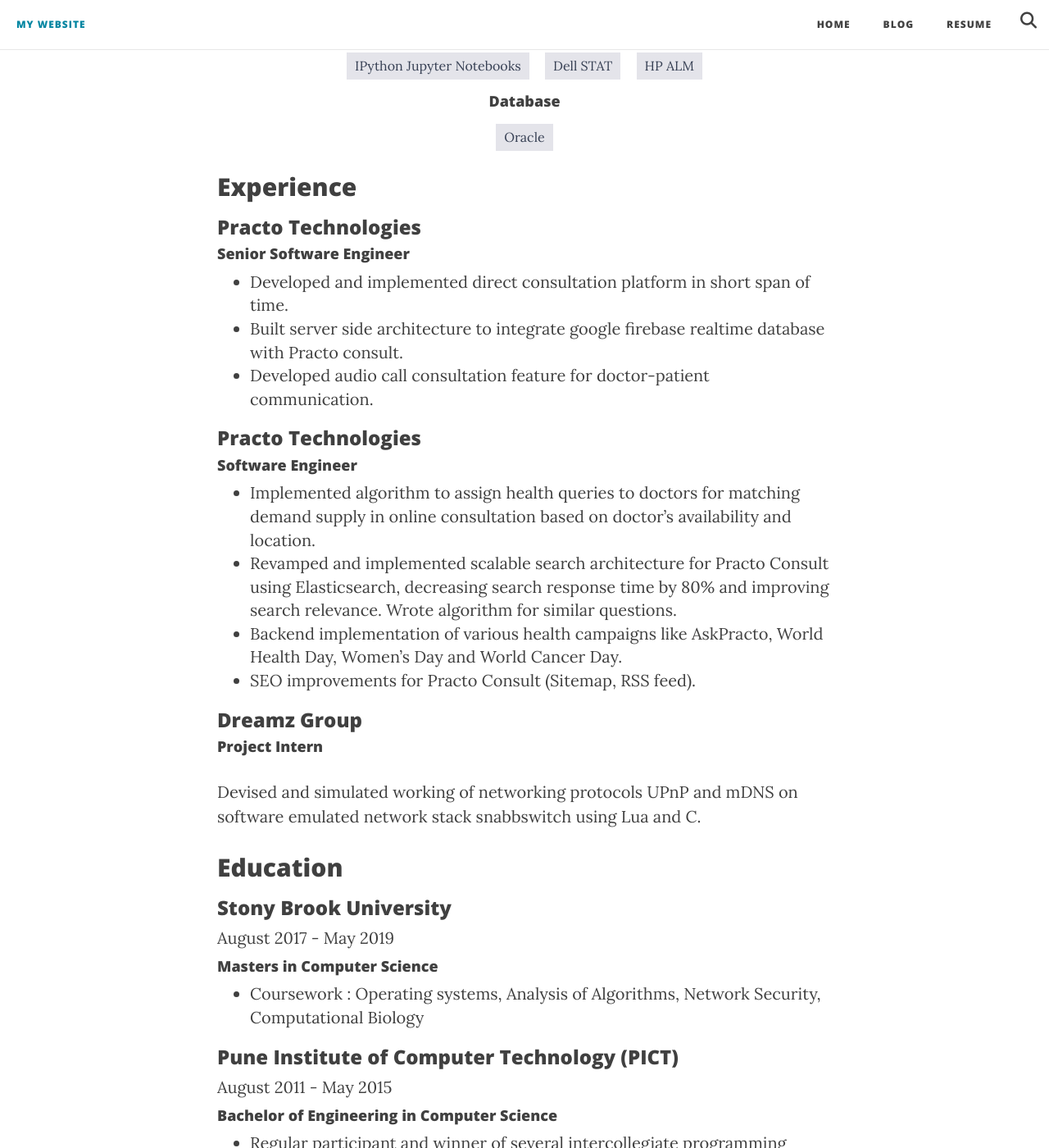
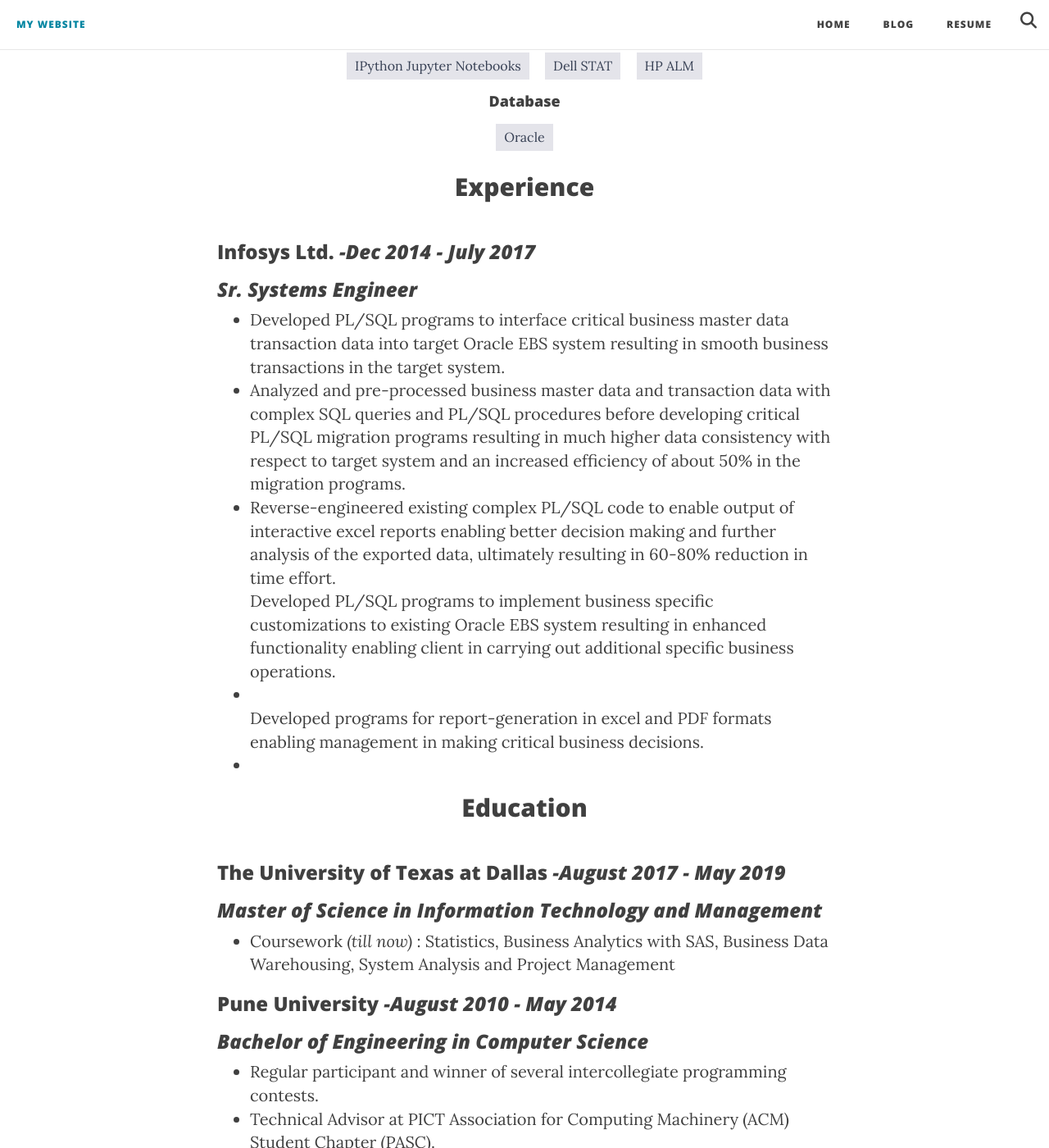
Before and after one commit to PrashantShivajiBhapkar/PrashantShivajiBBhapkar.github.io, a Jekyll site: the page built from index.html, in a window 1280 px wide and 1400 px high, scrolled down 1598 px. Shown: the whole window at 82% size. Built offline with Jekyll 4.4.1, drawn with Linux system fonts in a browser that asks for light colours; nearby versions of some CDN libraries; library files that are not in the unit come from our copies; some of the changed text lies outside the part shown.

Commit message:
edited home page content

```diff
--- a/index.html
+++ b/index.html
@@ -81,72 +81,65 @@
 
 <!-- Portfolio Grid Section -->
 </section>
-<div id="experience">
-        <h2 class="heading">Experience</h2>
-        <div id="experience-timeline">
-            <div data-date="April 2016 – June 2017">
-                <h3>Practo Technologies</h3>
-                <h4>Senior Software Engineer</h4>
+<div>
+        <h2 class="heading" style="margin-bottom: 50px; text-align: center;">Experience</h2>
+        <div >
+            <div>
+				<h3>Infosys Ltd. <i style="text-align: right">-Dec 2014 - July 2017</i></h3>
+				<h3><i>Sr. Systems Engineer</i></h3>
                 <ul>
                     <li>
-                        Developed and implemented direct consultation platform in short span of time.
+                        Developed PL/SQL programs to interface critical business master data
+transaction data into target Oracle EBS system resulting in smooth business
+transactions in the target system.
                     </li>
                     <li>
-                        Built server side architecture to integrate google firebase realtime database with Practo consult.
+                        Analyzed and pre-processed business master data and transaction data with
+complex SQL queries and PL/SQL procedures before developing critical
+PL/SQL migration programs resulting in much higher data consistency with
+respect to target system and an increased efficiency of about 50% in the
+migration programs.
                     </li>
                     <li>
-                        Developed audio call consultation feature for doctor-patient communication.
+                        Reverse-engineered existing complex PL/SQL code to enable output of
+interactive excel reports enabling better decision making and further
+analysis of the exported data, ultimately resulting in 60-80% reduction in
+time effort.
                     </li>
+					Developed PL/SQL programs to implement business specific customizations
+to existing Oracle EBS system resulting in enhanced functionality enabling
+client in carrying out additional specific business operations.
+					<li>
+
+					</li>
+					Developed programs for report-generation in excel and PDF formats
+enabling management in making critical business decisions.
+					<li>
+
+					</li>
+
                 </ul>
             </div>
 
-            <div data-date="July 2015 – March 2016">
-                <h3>Practo Technologies</h3>
-                <h4>Software Engineer</h4>
-                <ul>
-                    <li>
-                        Implemented algorithm to assign health queries to doctors for matching demand supply in online consultation based on doctor’s availability and location.
-                    </li>
-                    <li>
-                        Revamped and implemented scalable search architecture for Practo Consult using Elasticsearch, decreasing search response time by 80% and improving search relevance. Wrote algorithm for similar questions.
-                    </li>
-                    <li>
-                        Backend implementation of various health campaigns like AskPracto, World Health Day, Women’s Day and World Cancer Day.
-                    </li>
-                    <li>
-                        SEO improvements for Practo Consult (Sitemap, RSS feed).
-                    </li>
-                </ul>
-            </div>
-
-            <div data-date="July 2014 - March 2015">
-                <h3>Dreamz Group</h3>
-                <h4>Project Intern</h4>
-                <p>
-                    Devised and simulated working of networking protocols UPnP and mDNS on software emulated network stack snabbswitch using Lua and C.
-                </p>
-            </div>
         </div>
     </div>
     <!-- End #experience -->
 
-    <div id="education">
-		<h2 class="heading">Education</h2>
-        <div class="education-block">
-            <h3>Stony Brook University</h3>
-            <span class="education-date">August 2017 - May 2019</span>
-            <h4>Masters in Computer Science</h4>
+    <div>
+		<h2 class="heading" style="margin-bottom: 50px; text-align: center;">Education</h2>
+        <div >
+            <h3>The University of Texas at Dallas <i style="text-align: right">-August 2017 - May 2019</i></h3>
+            <h3><i>Master of Science in Information Technology and Management</i></h3>
             <ul>
                 <li>
-                    Coursework : Operating systems, Analysis of Algorithms, Network Security, Computational Biology
+                    Coursework <i>(till now)</i> : Statistics, Business Analytics with SAS, Business Data Warehousing, System Analysis and Project Management
                 </li>
             </ul>
         </div>
 
-        <div class="education-block">
-            <h3>Pune Institute of Computer Technology (PICT)</h3>
-            <span class="education-date">August 2011 - May 2015</span>
-            <h4>Bachelor of Engineering in Computer Science</h4>
+        <div >
+            <h3>Pune University <i style="text-align: right">-August 2010 - May 2014</i></h3>
+            <h3><i>Bachelor of Engineering in Computer Science</i></h3>
             <ul>
                 <li>
                     Regular participant and winner of several intercollegiate programming contests.
@@ -158,10 +151,9 @@
         </div>
         <!-- End .education-block -->
 
-        <div class="education-block">
-            <h3>Kendriya Vidyalaya 2, Pune</h3>
-            <span class="education-date">April 2000 - March 2011</span>
-            <h4>Primary and secondary education</h4>
+        <div >
+			<h3>Kendriya Vidyalaya 2, Pune <i style="text-align: right">-August 2000 - May 2010</i></h3>
+            <h3><i>Primary and secondary education</i></h3>
             <ul>
                 <li>
                     Secured 1st rank in high school in All India Senior School Certificate Examination (AISSCE).
```
Also changed, not shown: other parts of index.html (+1 -1 lines).
